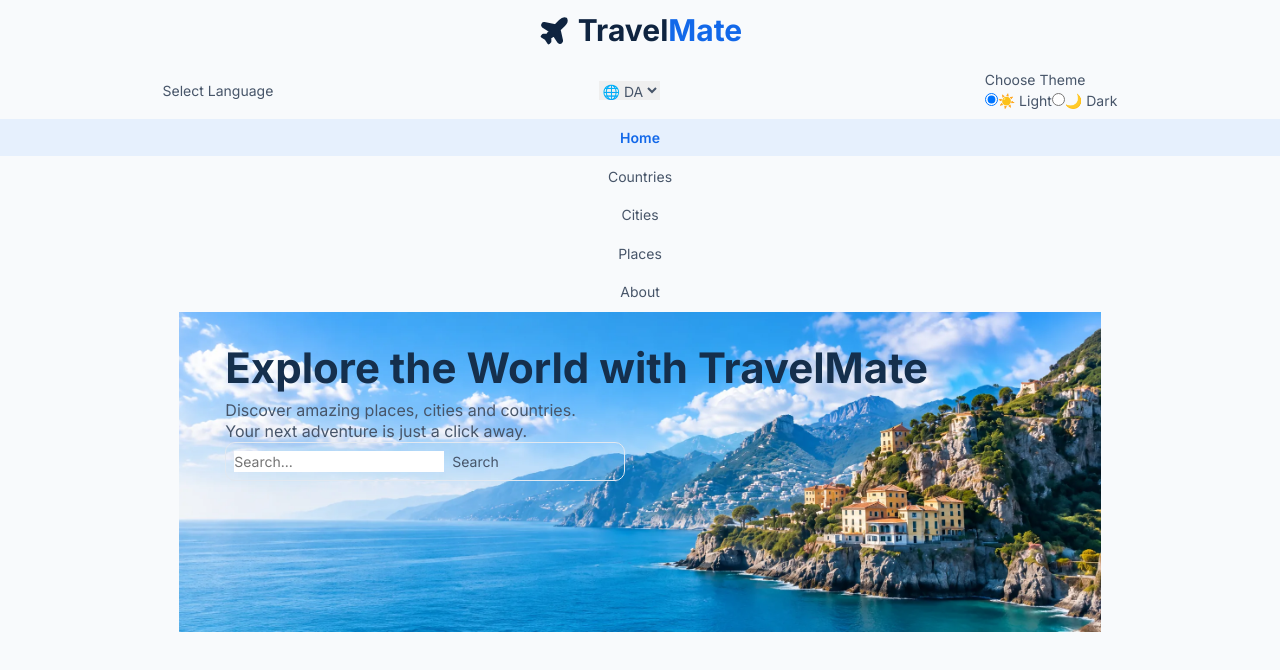
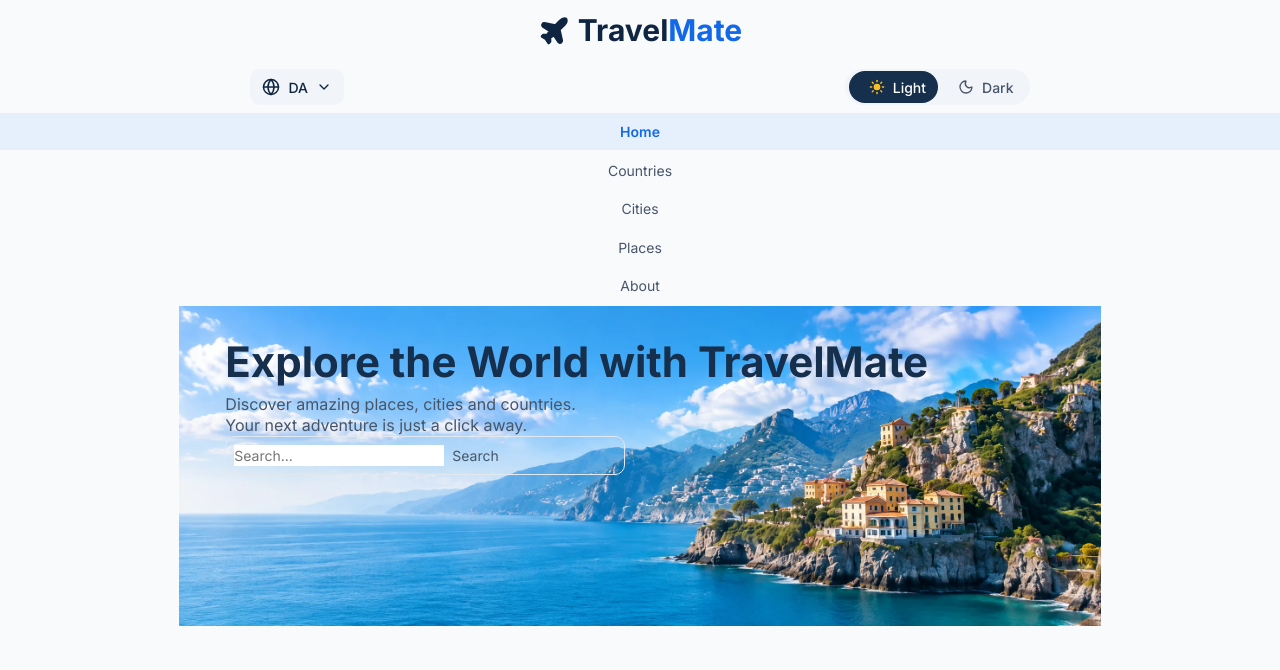
Before and after one commit to JLHammer/travel-mate-frontend, a React (Vite) app: page / in a window 1280 px wide. Shown: the top 670 px of the page. Built offline with nearby package versions, Linux system fonts and the light colour scheme.

Commit message:
feat: build animated language dropdown and light/dark toggle

```diff
--- a/src/components/ui/LanguageToggle.tsx
+++ b/src/components/ui/LanguageToggle.tsx
@@ -1,22 +1,132 @@
-import { useState } from "react";
+import { useEffect, useRef, useState } from "react";
+import styled from "styled-components";
+import { AnimatePresence, motion } from "motion/react";
+import { Check, ChevronDown, Globe } from "lucide-react";
 
 type Language = "da" | "en";
 
+const LANGUAGES: { id: Language; title: string }[] = [
+  { id: "da", title: "Dansk" },
+  { id: "en", title: "English" },
+];
+
+const LanguageWrapper = styled.div`
+  position: relative;
+`;
+
+const LanguagePill = styled.button`
+  display: inline-flex;
+  align-items: center;
+  gap: ${({ theme }) => theme.spacing.xs};
+  height: ${({ theme }) => theme.sizes.pillHeight};
+  padding: 0 ${({ theme }) => theme.spacing.s};
+  border-radius: ${({ theme }) => theme.radii.m};
+  background-color: ${({ theme }) => theme.colors.surfaceMuted};
+  color: ${({ theme }) => theme.colors.text.heading};
+  font-size: ${({ theme }) => theme.fontSizes.xs};
+  font-weight: ${({ theme }) => theme.fontWeights.medium};
+  text-transform: uppercase;
+`;
+
+const Chevron = styled(ChevronDown)<{ $open: boolean }>`
+  transition: transform ${({ theme }) => theme.transitions.fast};
+  transform: rotate(${({ $open }) => ($open ? 180 : 0)}deg);
+`;
+
+const LanguageList = styled(motion.ul)`
+  position: absolute;
+  top: calc(100% + ${({ theme }) => theme.spacing.xxs});
+  left: 0;
+  z-index: 1;
+  min-width: 100%;
+  padding: ${({ theme }) => theme.spacing.xxs};
+  border: 0.0625rem solid ${({ theme }) => theme.colors.border};
+  border-radius: ${({ theme }) => theme.radii.m};
+  background-color: ${({ theme }) => theme.colors.surface};
+  box-shadow: ${({ theme }) => theme.shadows.card};
+`;
+
+const LanguageOption = styled.button<{ $selected: boolean }>`
+  display: flex;
+  align-items: center;
+  gap: ${({ theme }) => theme.spacing.xs};
+  width: 100%;
+  padding: ${({ theme }) => theme.spacing.xs} ${({ theme }) => theme.spacing.s};
+  border-radius: ${({ theme }) => theme.radii.s};
+  color: ${({ theme, $selected }) =>
+    $selected ? theme.colors.primary : theme.colors.text.heading};
+  font-size: ${({ theme }) => theme.fontSizes.xs};
+  font-weight: ${({ theme }) => theme.fontWeights.medium};
+  white-space: nowrap;
+  transition: background-color ${({ theme }) => theme.transitions.fast};
+
+  &:hover {
+    background-color: ${({ theme }) => theme.colors.primarySoft};
+    color: ${({ theme }) => theme.colors.primary};
+  }
+`;
+
+const OptionCode = styled.span`
+  text-transform: uppercase;
+`;
+
+const OptionLabel = styled.span`
+  flex: 1;
+  color: ${({ theme }) => theme.colors.text.muted};
+  font-weight: ${({ theme }) => theme.fontWeights.regular};
+`;
+
 export const LanguageToggle = () => {
   const [language, setLanguage] = useState<Language>("da");
+  const [open, setOpen] = useState(false);
+  const wrapperRef = useRef<HTMLDivElement>(null);
+
+  useEffect(() => {
+    if (!open) return;
+    const handleClickOutside = (event: MouseEvent) => {
+      if (!wrapperRef.current?.contains(event.target as Node)) setOpen(false);
+    };
+    document.addEventListener("mousedown", handleClickOutside);
+    return () => document.removeEventListener("mousedown", handleClickOutside);
+  }, [open]);
+
+  const select = (id: Language) => {
+    setLanguage(id);
+    setOpen(false);
+  };
 
   return (
-    <>
-      <label htmlFor="lang-select">Select Language</label>
+    <LanguageWrapper ref={wrapperRef}>
+      <LanguagePill type="button" onClick={() => setOpen((prev) => !prev)}>
+        <Globe size={18} />
+        {language}
+        <Chevron size={16} $open={open} />
+      </LanguagePill>
 
-      <select
-        id="lang-select"
-        value={language}
-        onChange={(event) => setLanguage(event.target.value as Language)}
-      >
-        <option value="da">🌐 DA</option>
-        <option value="en">🌐 EN</option>
-      </select>
-    </>
+      <AnimatePresence>
+        {open && (
+          <LanguageList
+            initial={{ opacity: 0, y: -4 }}
+            animate={{ opacity: 1, y: 0 }}
+            exit={{ opacity: 0, y: -4 }}
+            transition={{ duration: 0.15, ease: "easeOut" }}
+          >
+            {LANGUAGES.map(({ id, title }) => (
+              <li key={id}>
+                <LanguageOption
+                  type="button"
+                  $selected={id === language}
+                  onClick={() => select(id)}
+                >
+                  <OptionCode>{id}</OptionCode>
+                  <OptionLabel>{title}</OptionLabel>
+                  {id === language && <Check size={16} />}
+                </LanguageOption>
+              </li>
+            ))}
+          </LanguageList>
+        )}
+      </AnimatePresence>
+    </LanguageWrapper>
   );
 };
--- a/src/components/ui/ThemeToggle.tsx
+++ b/src/components/ui/ThemeToggle.tsx
@@ -1,36 +1,90 @@
 import { useState } from "react";
+import styled from "styled-components";
+import { motion } from "motion/react";
+import { Moon, Sun } from "lucide-react";
 import type { ThemeMode } from "../../styles/theme";
+
+const ThemePill = styled.fieldset`
+  display: inline-flex;
+  align-items: center;
+  height: ${({ theme }) => theme.sizes.pillHeight};
+  padding: 0.125rem ${({ theme }) => theme.spacing.xxs};
+  border-radius: ${({ theme }) => theme.radii.pill};
+  background-color: ${({ theme }) => theme.colors.surfaceMuted};
+`;
+
+const ThemeThumb = styled(motion.span)`
+  position: absolute;
+  inset: 0;
+  border-radius: ${({ theme }) => theme.radii.pill};
+  background-color: ${({ theme }) => theme.colors.contrast};
+`;
+
+const ThemeOption = styled.label<{ $active: boolean }>`
+  position: relative;
+  display: inline-flex;
+  align-items: center;
+  gap: ${({ theme }) => theme.spacing.xs};
+  height: 100%;
+  padding: 0 ${({ theme }) => theme.spacing.s};
+  color: ${({ theme, $active }) =>
+    $active ? theme.colors.text.onContrast : theme.colors.text.body};
+  font-size: ${({ theme }) => theme.fontSizes.xs};
+  font-weight: ${({ theme }) => theme.fontWeights.medium};
+  cursor: pointer;
+  user-select: none;
+  transition: color ${({ theme }) => theme.transitions.fast};
+
+  > :not(${ThemeThumb}) {
+    position: relative;
+  }
+
+  > svg {
+    color: ${({ theme, $active }) => ($active ? theme.colors.accent : "inherit")};
+    fill: ${({ theme, $active }) => ($active ? theme.colors.accent : "none")};
+    transition:
+      color ${({ theme }) => theme.transitions.fast},
+      fill ${({ theme }) => theme.transitions.fast};
+  }
+`;
+
+const ThemeRadio = styled.input`
+  position: absolute;
+  opacity: 0;
+  width: 0;
+  height: 0;
+`;
 
 export const ThemeToggle = () => {
   const [mode, setMode] = useState<ThemeMode>("light");
 
   return (
-    <>
-      <fieldset>
-        <legend>Choose Theme</legend>
-
-        <label>
-          <input
+    <ThemePill>
+      <ThemeOption $active={mode === "light"}>
+        <ThemeRadio
           type="radio"
           name="theme"
           value="light"
           checked={mode === "light"}
           onChange={() => setMode("light")}
         />
-          <span>☀️ Light</span>
-        </label>
+        {mode === "light" && <ThemeThumb layoutId="theme-thumb" />}
+        <Sun size={16} />
+        <span>Light</span>
+      </ThemeOption>
 
-        <label>
-          <input
+      <ThemeOption $active={mode === "dark"}>
+        <ThemeRadio
           type="radio"
           name="theme"
           value="dark"
           checked={mode === "dark"}
           onChange={() => setMode("dark")}
         />
-          <span>🌙 Dark</span>
-        </label>
-      </fieldset>
-    </>
+        {mode === "dark" && <ThemeThumb layoutId="theme-thumb" />}
+        <Moon size={16} />
+        <span>Dark</span>
+      </ThemeOption>
+    </ThemePill>
   );
 };
```
Lines whose indentation alone changed are shown as unchanged.
